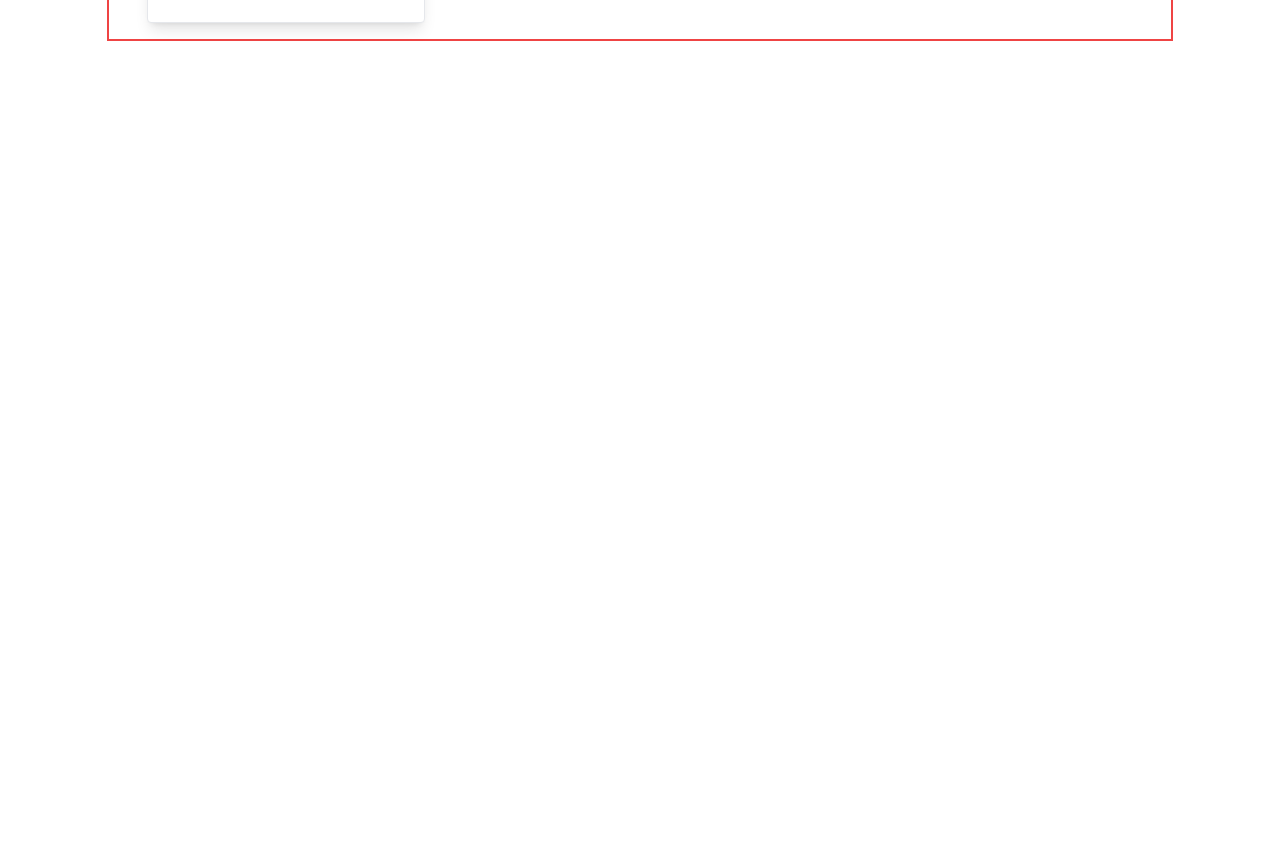
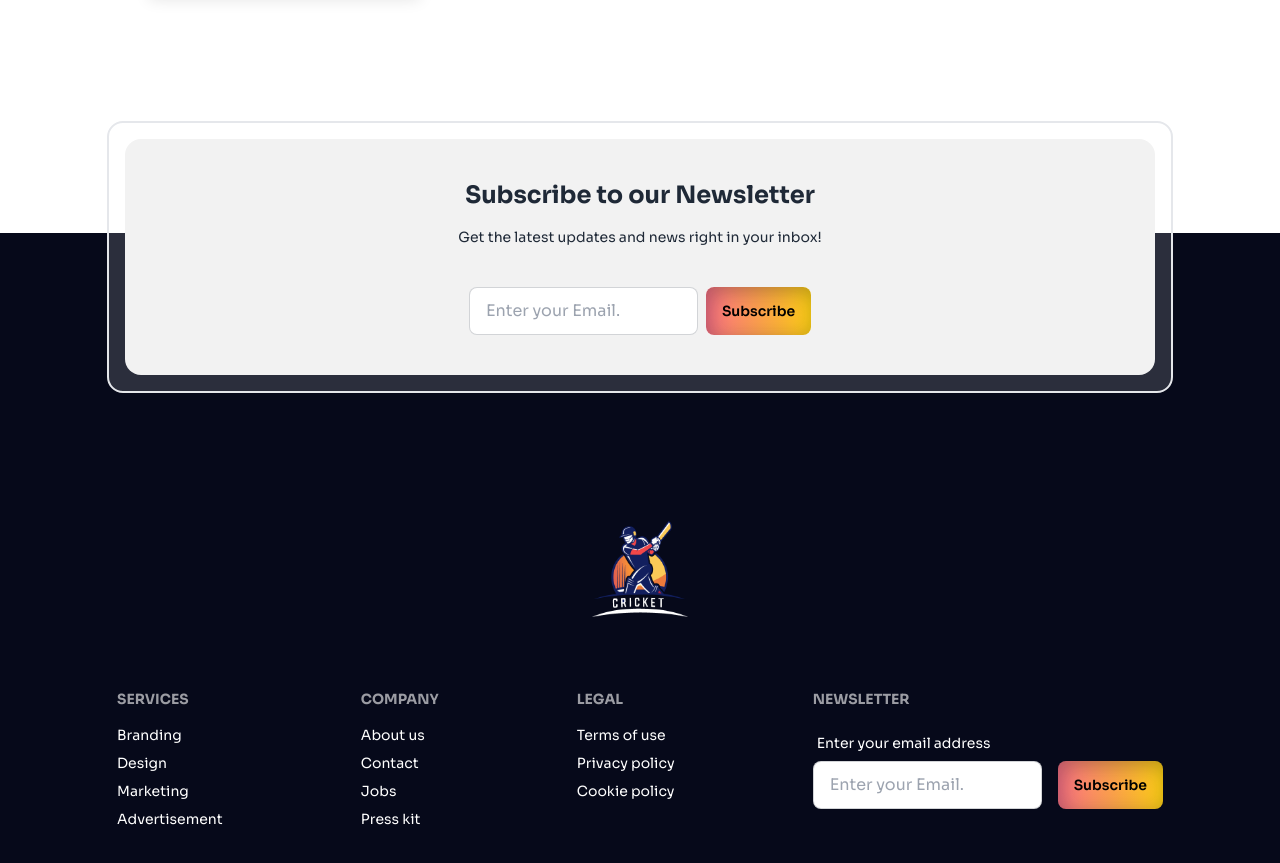
Before and after one commit to MostafizurRahman199/Cricket_world, a React (Vite) app: page / in a window 1280 px wide. Shown: the part 2460-3323 px from the top of the page. Before the commit the page ends 2501 px from the top, so only its background shows below. Built offline with nearby package versions, Linux system fonts and the light colour scheme.

Commit message:
footer design done

```diff
--- a/src/App.jsx
+++ b/src/App.jsx
@@ -6,18 +6,22 @@ import Navbar from './Components/Navbar'
 import MyProvider from './Components/MyProvider'
 import Banner from './Components/Banner'
 import Main from './Components/Main'
+import Footer from './Components/Footer'
 
 function App() {
 
 
   return (
-  <div  className='w-10/12 mx-auto'>
+<>
+<div  className='w-10/12 mx-auto'>
    <MyProvider>
         <Navbar/>
         <Banner/>
         <Main/>
    </MyProvider>
   </div>
+        <Footer/>
+</>
   )
 }
 
--- /dev/null
+++ b/src/Components/Footer.jsx
@@ -0,0 +1,78 @@
+import React from "react";
+
+export default function Footer() {
+
+const style ={
+    bg_white:{
+        backgroundColor: 'rgba(255, 255, 255, 0.15)',
+    },
+
+}
+
+  return (
+  <div className="bg-[#06091A] ">
+
+     <div  className="w-10/12 mx-auto rounded-2xl p-4 border-2 relative -top-28" style={{ backgroundColor: 'rgba(255, 255, 255, 0.15)'}}>
+      <div >
+        <footer className="footer footer-center bg-base-200 text-base-content p-2 sm:p-4  md:p-10 rounded-2xl">
+          <div className="flex flex-col gap-4">
+            <h1 className="text-xl md:text-2xl font-bold">Subscribe to our Newsletter</h1>
+            <p>Get the latest updates and news right in your inbox!</p>
+          </div>
+
+          <div className="md:flex justify-center items-center ">
+          <input type="text" placeholder="Enter your Email." className="input input-bordered w-full max-w-xs" />
+            <button className="btn btn-primary join-item  border-none bg-gradient-to-r from-rose-400  to-yellow-400 text-black" style={{ boxShadow: 'inset 4px 4px 20px 0px rgba(19, 19, 19, 0.3)'}}>Subscribe</button>
+          </div>
+
+        </footer>
+      </div>
+     </div>
+
+    <div className="flex flex-col justify-center items-center gap-8  p-4">
+        <div className="flex justify-center items-center">
+            <img className="w-24 h-24" src="logo-footer.png" alt="" />
+        </div>
+        <div className="w-full flex justify-center mx-auto ">
+        <footer className="w-full footer bg-[#06091A] text-white  sm:p-4 md:p-10 flex flex-wrap justify-items-center  md:flex justify-around">
+                    <nav>
+                        <h6 className="footer-title">Services</h6>
+                        <a className="link link-hover">Branding</a>
+                        <a className="link link-hover">Design</a>
+                        <a className="link link-hover">Marketing</a>
+                        <a className="link link-hover">Advertisement</a>
+                    </nav>
+                    <nav>
+                        <h6 className="footer-title">Company</h6>
+                        <a className="link link-hover">About us</a>
+                        <a className="link link-hover">Contact</a>
+                        <a className="link link-hover">Jobs</a>
+                        <a className="link link-hover">Press kit</a>
+                    </nav>
+                    <nav>
+                        <h6 className="footer-title">Legal</h6>
+                        <a className="link link-hover">Terms of use</a>
+                        <a className="link link-hover">Privacy policy</a>
+                        <a className="link link-hover">Cookie policy</a>
+                    </nav>
+                    <form className="">
+                        <h6 className="footer-title">Newsletter</h6>
+                        <fieldset className="form-control ">
+                        <label className="label">
+                            <span className="label-text text-white">Enter your email address</span>
+                        </label>
+                        <div className="space-y-4 md:space-y-0 md:flex justify-center items-center gap-4">
+
+                                <input type="text" placeholder="Enter your Email." className="w-5/6 input input-bordered  max-w-xs" />
+
+                                        <button className="btn btn-primary join-item  border-none bg-gradient-to-r from-rose-400  to-yellow-400 text-black" style={{ boxShadow: 'inset 4px 4px 20px 0px rgba(19, 19, 19, 0.3)'}}>Subscribe</button>
+                            </div>
+                        </fieldset>
+                    </form>
+        </footer>
+        </div>
+    </div>
+
+  </div>
+  );
+}
--- a/src/Components/Main.jsx
+++ b/src/Components/Main.jsx
@@ -10,7 +10,7 @@ export default function Main() {
   const { alignment, handleChange,selectedPlayers  } = useContext(MyContext);
 
   return (
-    <div className="w-full border-2 border-red-500">
+    <div className="w-full   pb-56">
       <div className="space-y-4 sm:flex justify-between items-center ">
 
             {alignment === 'available_players' ?  <h1 className="text-2xl font-bold">Available Players</h1> :  <h1 className="text-2xl font-bold">Selected Players ({selectedPlayers.length}/6)</h1>}
```
